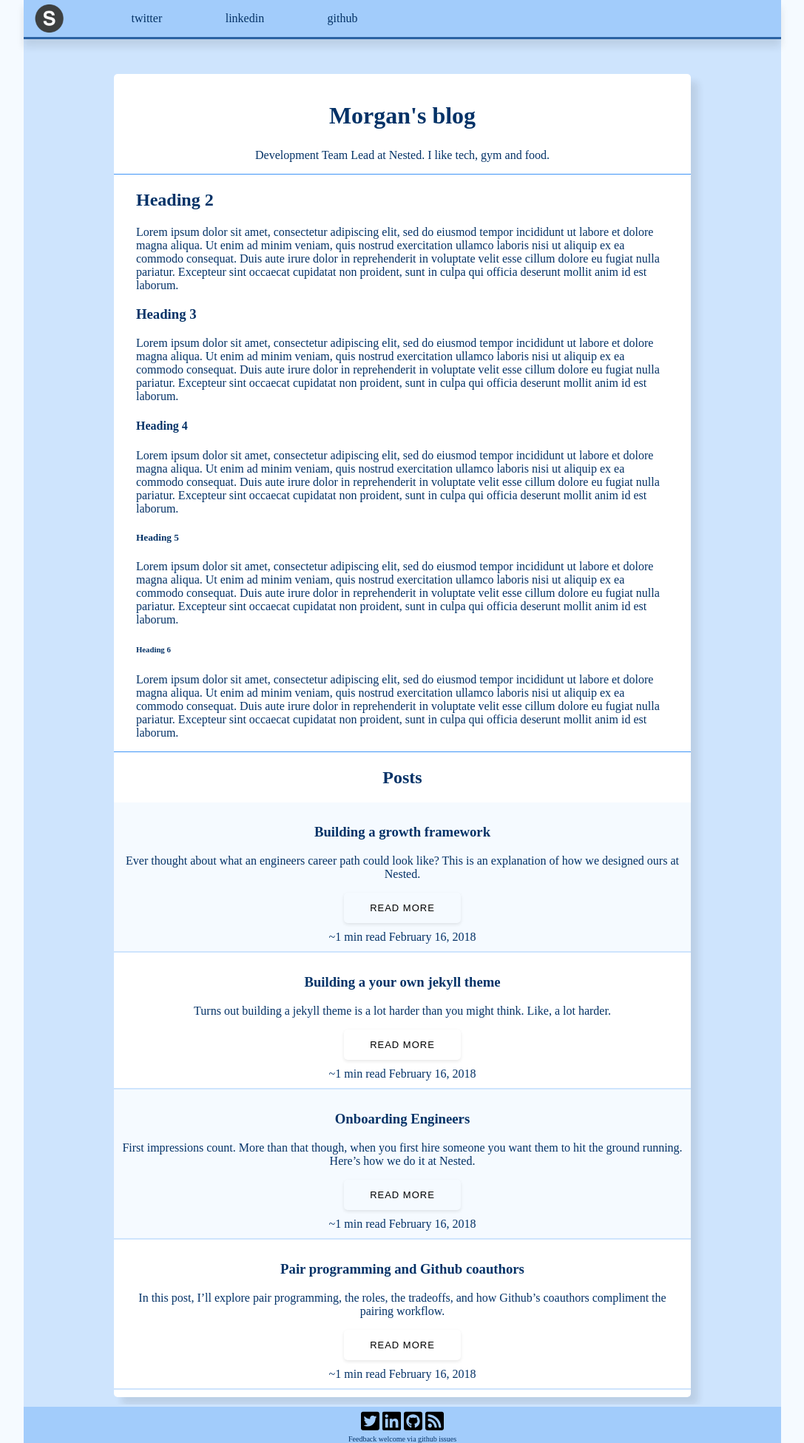
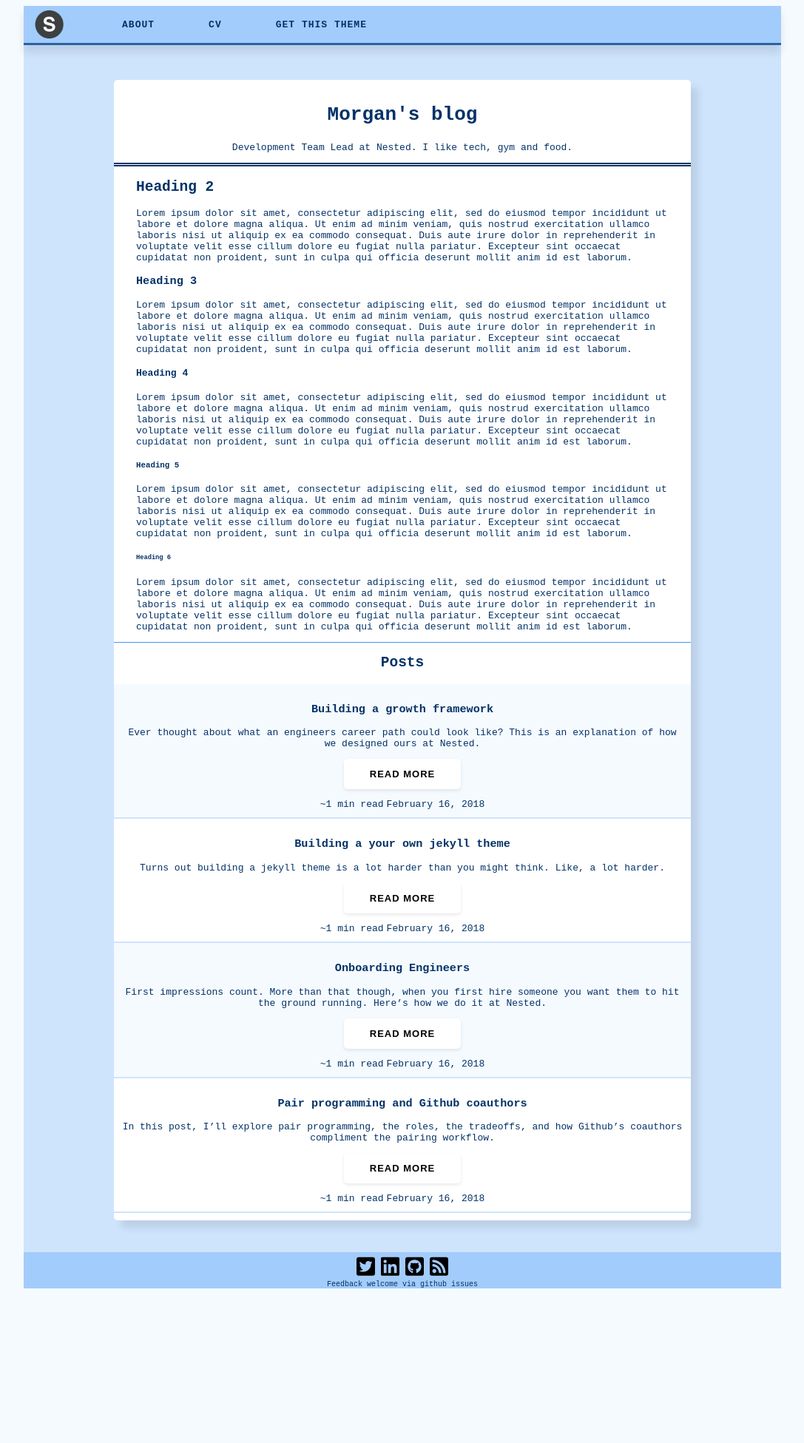
Before and after one commit to sadir/jekyll-sadir, a Jekyll site: the page built from index.html.md, in a window 1280 px wide. Shown: the whole page at 74% size, without its empty margins (96-1183 px from the left). Built offline with Jekyll 4.4.1, drawn with Linux system fonts in a browser that asks for light colours; after the commit the page ends 1750 px from its top, so only the background shows below that.

Commit message:
Style menu items
And move to monospace font

```diff
--- a/_config.yml
+++ b/_config.yml
@@ -12,12 +12,12 @@ defaults:
       layout: default
       logo: "/assets/images/logo.png"
       menu:
-        - href: "https://twitter.com/sadir_"
-          text: twitter
-        - href: "https://www.linkedin.com/in/morgan-sadr-hashemi/"
-          text: linkedin
-        - href: "https://github.com/sadir"
-          text: github
+        - href: "/about"
+          text: About
+        - href: "/cv"
+          text: CV
+        - href: "https://github.com/sadir/sadir-jekyll"
+          text: Get this theme
 
 twitter_url: https://twitter.com/sadir_
 linkedin_url: https://www.linkedin.com/in/morgan-sadr-hashemi/
--- a/_sass/typography.scss
+++ b/_sass/typography.scss
@@ -8,12 +8,12 @@ h1 {
   font-size: 2em;
 }
 
-h1, h2, h3, h4, h5, h6, p, span, time {
+a, h1, h2, h3, h4, h5, h6, p, span, time {
   color: map-get($baby_blue, extra-dark);
+  font-family: monospace;
 }
 
 a {
-  color: map-get($baby_blue, extra-dark);
   text-decoration: none;
   cursor: pointer;
 }
--- a/assets/sass/default.scss
+++ b/assets/sass/default.scss
@@ -9,7 +9,6 @@ html {
 
 body {
   position: relative;
-  margin: 0px;
   background-color: map-get($baby_blue, light);
   max-width: 1024px;
   @media only screen and (min-width: 1024px) {
@@ -22,6 +21,7 @@ section {
   background-color: white;
   border-radius: 5px;
   box-shadow: 10px 10px 10px 0 rgba(34, 34, 34, 0.1);
+  margin-bottom: 40px;
   margin-left: 20px;
   margin-right: 20px;
   max-width: 780px;
@@ -37,13 +37,14 @@ section {
 }
 
 button {
-  background-color: unset;
+  background-color: white;
   border-radius: 5px;
   border: none;
   box-shadow: 0 2px 4px 0 rgba(34, 34, 34, 0.1);
   cursor: pointer;
   display: inline-block;
   font-size: 13px;
+  font-weight: bold;
   letter-spacing: 1px;
   min-height: 10px;
   min-width: 20px;
--- a/assets/sass/nav.scss
+++ b/assets/sass/nav.scss
@@ -39,7 +39,6 @@ nav {
 
 #logo-image {
   height: 50px;
-  width: 50px;
 }
 
 #burger-menu {
@@ -134,6 +133,13 @@ nav {
   width: 100%;
 }
 
+.menu-item-content {
+  font-size: 13px;
+  font-weight: bold;
+  letter-spacing: 1px;
+  text-transform: uppercase;
+}
+
 #nav-toggle {
   display: none;
 }
--- a/assets/sass/summary.scss
+++ b/assets/sass/summary.scss
@@ -11,8 +11,8 @@
 }
 
 .summary {
-  border-width: 0 0 1px 0;
-  border-color: map-get($baby_blue, dark);
+  border-width: 0 0 5px 0;
+  border-color: map-get($baby_blue, extra-dark);
   border-style: double;
   margin-left: -10px;
   margin-right: -10px;
```
